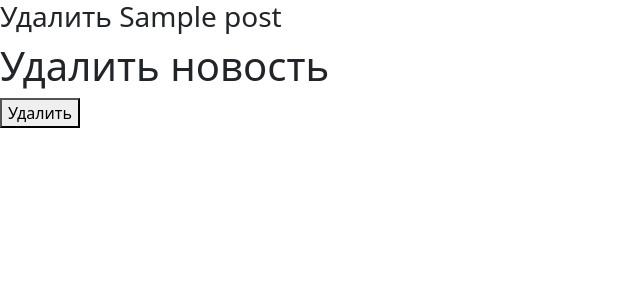
After one commit to SERG40/newswebsite, a Django app: template newswebsite/news/templates/delete_post.html in a window 1280 px wide. The commit adds this page. Shown: the top 300 px of the page, without its empty margins (0-640 px from the left). Run offline with Django 4.2, Linux system fonts and the light colour scheme; the template is opened without the code that fills it: most values are stand-ins (such as "Sample title", 1, 10 or a date in 2020).

```diff
--- a/newswebsite/news/templates/comments.html
+++ b/newswebsite/news/templates/comments.html
@@ -22,7 +22,7 @@
       <form method="post" action="{% url 'add_comment' post.id %}">
         {% csrf_token %}
         {{ form.as_p }}
-        <a class="btn btn-primary"<button type="submit">Добавить коментарий</button></a>
+        <button type="submit">Добавить коментарий</button>
     </div>
   </div>
 {% endif %}
--- /dev/null
+++ b/newswebsite/news/templates/delete_post.html
@@ -0,0 +1,10 @@
+{% extends 'base.html' %}
+
+{% block content %}
+<h3> Удалить {{post.title}}</h3>
+    <h1> Удалить новость </h1>
+    <form action='{% url "create_news" %}' method="post">
+        {% csrf_token %}
+        <button type="submit"> Удалить </button>
+    </form>
+{% endblock %}
```
